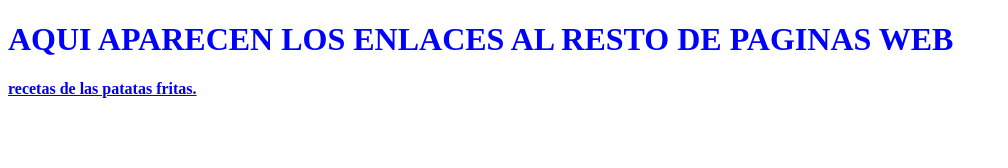
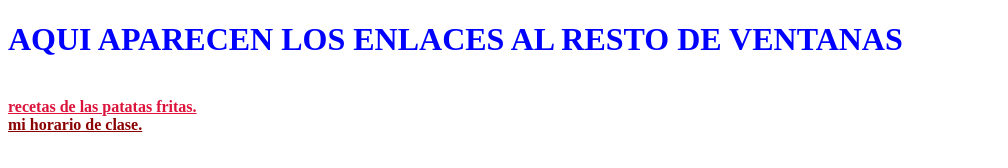
Before and after one commit to alejandrodaza9519/alejandrodaza9519.github.io, a plain HTML site: page index.html in a window 1280 px wide. Shown: the whole page, without its empty margins (0-1008 px from the left). Drawn offline with Linux system fonts and the light colour scheme.

Commit message:
Add files via upload

```diff
--- a/index.html
+++ b/index.html
@@ -8,11 +8,27 @@
             h1{
                color:blue;
             }
+            #horario{
+                color:darkred;
+            }
+
+            #patatas{
+                color:crimson;
+            }
+
+
         </style>
     </head>
     <body>
-        <h1>AQUI APARECEN LOS ENLACES AL RESTO DE PAGINAS WEB</h1>
-        <p><b><a href="https://alejandrodaza9519.github.io/patatas-fritas.html">recetas de las patatas fritas.</a></b></p>
+        <h1>AQUI APARECEN LOS ENLACES AL RESTO DE VENTANAS</h1>
+<div id="sfctl7dsgzesljfqen3lfehlak1n4k6x83s"></div><script type="text/javascript" src="https://counter10.wheredoyoucomefrom.ovh/private/counter.js?c=tl7dsgzesljfqen3lfehlak1n4k6x83s&down=async" async></script><br><noscript><a href="https://www.contadorvisitasgratis.com" title="contador para web"><img src="https://counter10.wheredoyoucomefrom.ovh/private/contadorvisitasgratis.php?c=tl7dsgzesljfqen3lfehlak1n4k6x83s" border="0" title="contador para web" alt="contador para web"></a></noscript>
+
+<strong><a id="patatas"
+href="https://alejandrodaza9519.github.io/patatas-fritas.html">recetas de las patatas fritas.</a></strong>
+
+<strong><br><a id="horario" href="https://alejandrodaza9519.github.io/horario.html">mi horario de clase.</a><br></strong>
+
+
 
     </body>
 </html>
```
